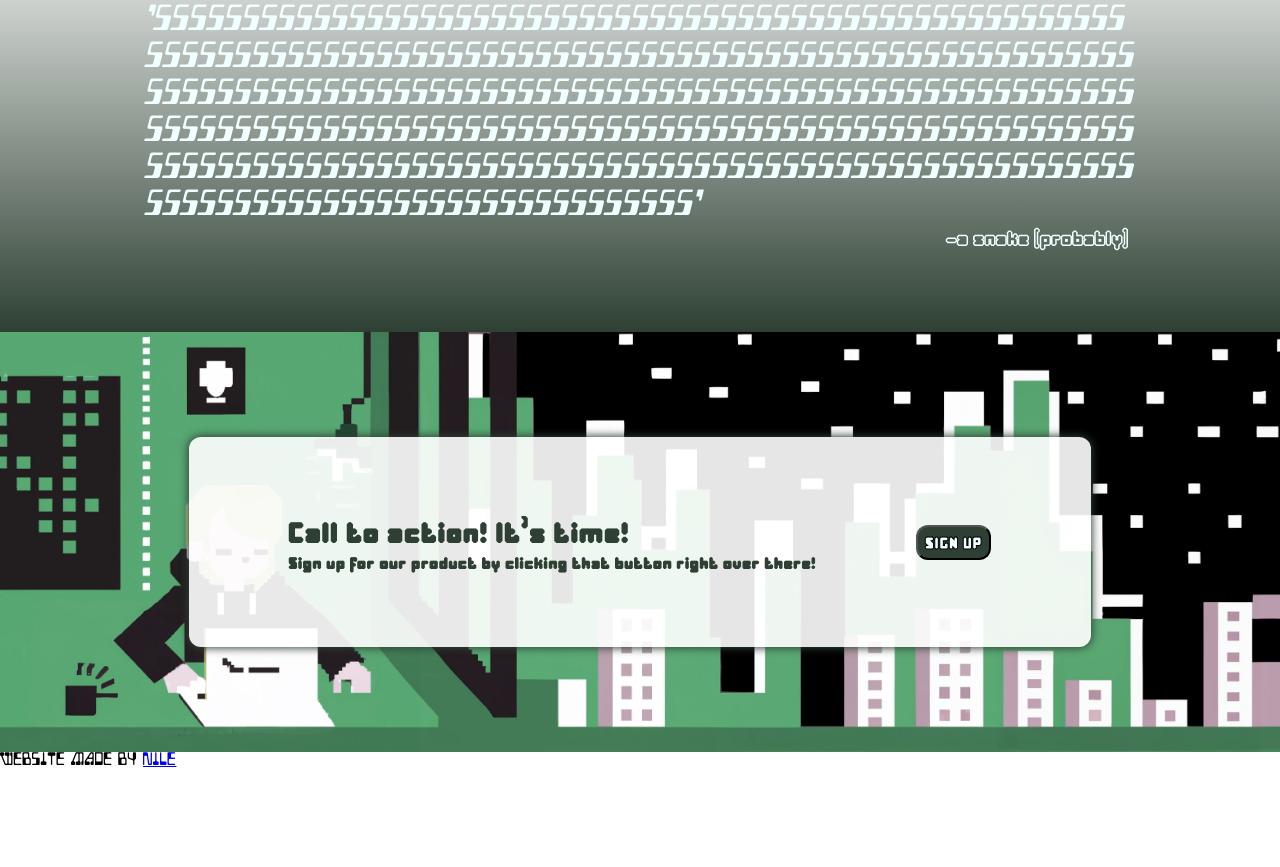
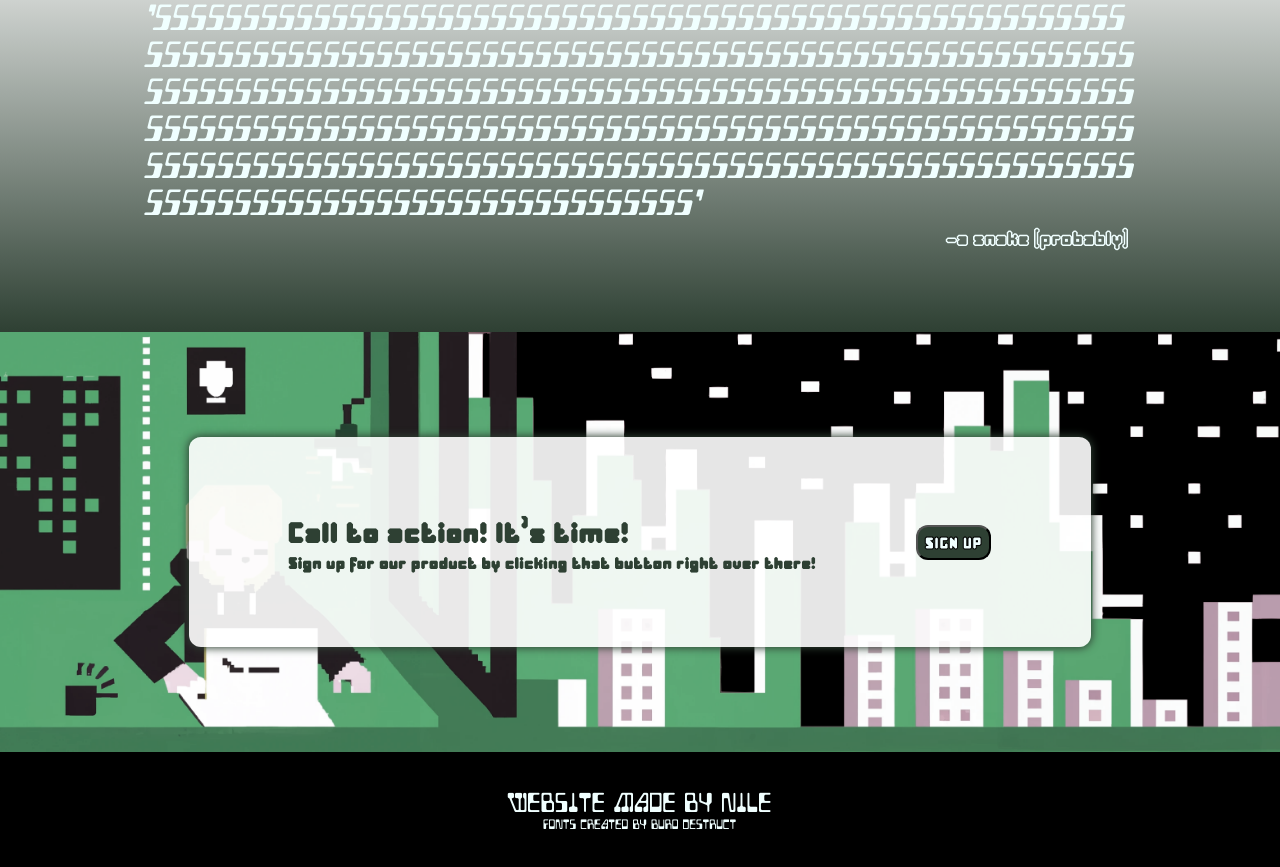
Before and after one commit to fruitisok/odin-landing-page, a plain HTML site: page index.html in a window 1280 px wide. Shown: the part 1087-1954 px from the top of the page. Before the commit the page ends 1857 px from the top, so only its background shows below. Drawn offline with Linux system fonts and the light colour scheme.

Commit message:
stylized links and footer

```diff
--- a/index.html
+++ b/index.html
@@ -17,9 +17,9 @@
 
             <div class="list">
                 <ul>
-                    <li>link one</li>
-                    <li>link two</li>
-                    <li class="link-three">link three</li>
+                    <li><a href="https://www.youtube.com/watch?v=OXnW3Yhe_2g">link one</a></li>
+                    <li><a href="https://www.youtube.com/watch?v=Pbkn21NNduc">link two</a></li>
+                    <li class="link-three"><a href="https://en.wikipedia.org/wiki/Bean">link three</a></li>
                 </ul>
             </div>
         </div>
@@ -82,7 +82,12 @@
     </div>
     <div class="footer">
         <div class="copyright">
-            Website made by <a href="https://github.com/fruitisok">Nile</a>
+            <div class="self-link">
+                Website made by <a href="https://github.com/fruitisok"> Nile</a>
+            </div>
+            <div class="font-link">
+                Fonts created by <a href="https://www.typedifferent.com/">Buro Destruct</a>
+            </div>
         </div>
     </div>
 </body>
--- a/style.css
+++ b/style.css
@@ -151,10 +151,6 @@ body {
     margin-top: 0px;
 }
 
-.footer{
-    display: flex;
-}
-
 ul {
     list-style: none;
     padding-top: 6px;
@@ -304,3 +300,38 @@ li {
     -webkit-text-stroke: 1px black;
     font-family: 'Fimo-normal';
 }
+
+.footer{
+    display: flex;
+    flex-direction: column;
+    min-height: 120px;
+    justify-content: center;
+    align-items: center;
+    background-color: black;
+    color: azure;
+    font-family: 'Geminis';
+    font-size: 24px;
+}
+
+.self-link{
+    text-align: center;
+}
+
+.font-link{
+    text-align: center;
+    font-size: 12px;
+}
+
+a:link{
+    text-decoration: none;
+    color: azure;
+}
+
+a:visited{
+    text-decoration: none;
+    color: azure;
+}
+
+a:hover{
+    color: #6aff00;
+}
```
